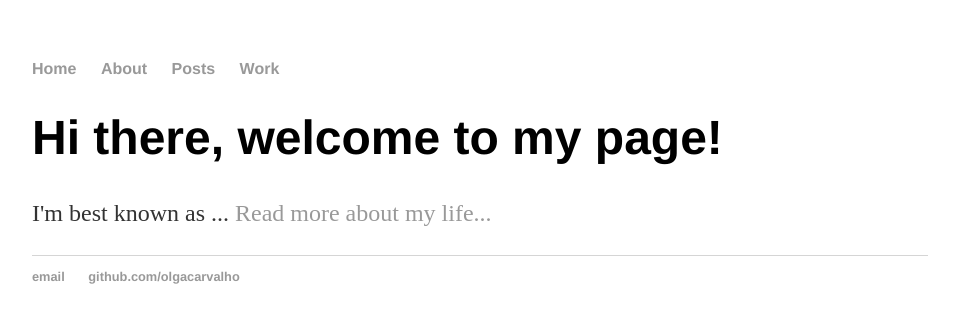
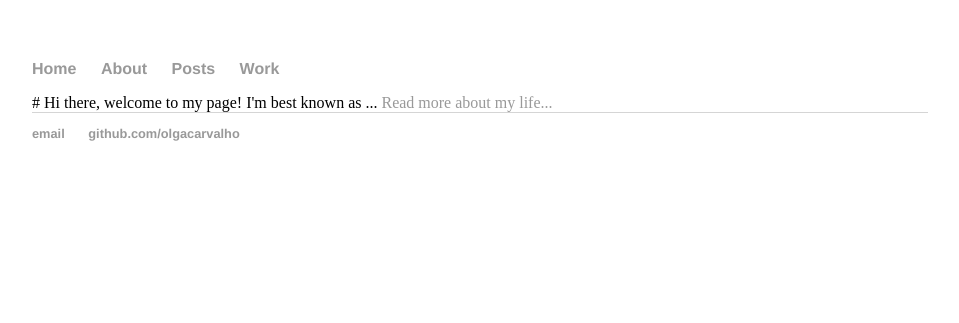
Before and after one commit to OlgaCarvalho/first_personal_website, a Jekyll site: the page built from index.html, in a window 1280 px wide. Shown: the top 323 px of the page, without its empty margins (160-1119 px from the left). Built offline with Jekyll 4.4.1, drawn with Linux system fonts in a browser that asks for light colours.

Commit message:
Update index.html

```diff
--- a/index.html
+++ b/index.html
@@ -2,7 +2,6 @@
 layout: default
 title: Olga Carvalho
 ---
-<div class="blurb">
-	<h1>Hi there, welcome to my page!</h1>
-	<p>I'm best known as ... <a href="/about">Read more about my life...</a></p>
-</div><!-- /.blurb -->
+# Hi there, welcome to my page!
+
+I'm best known as ... <a href="/about">Read more about my life...</a>
```
